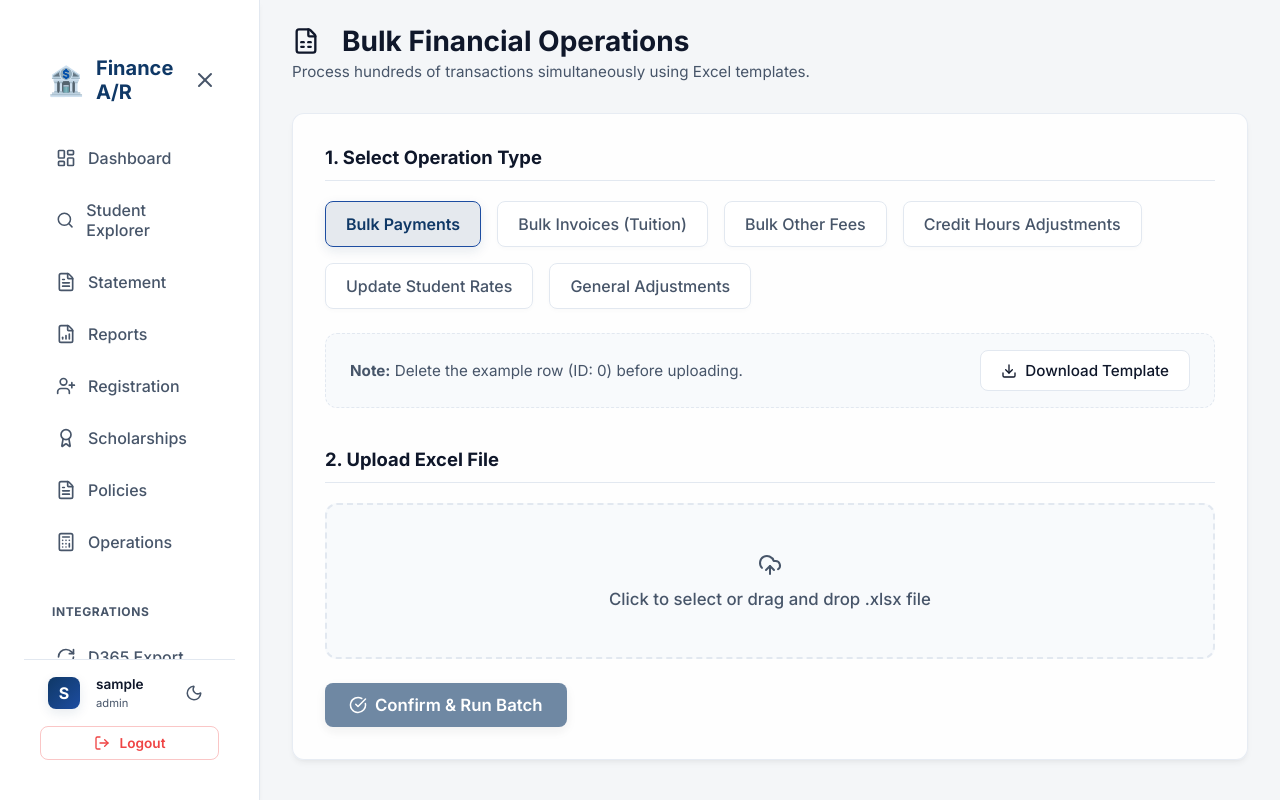
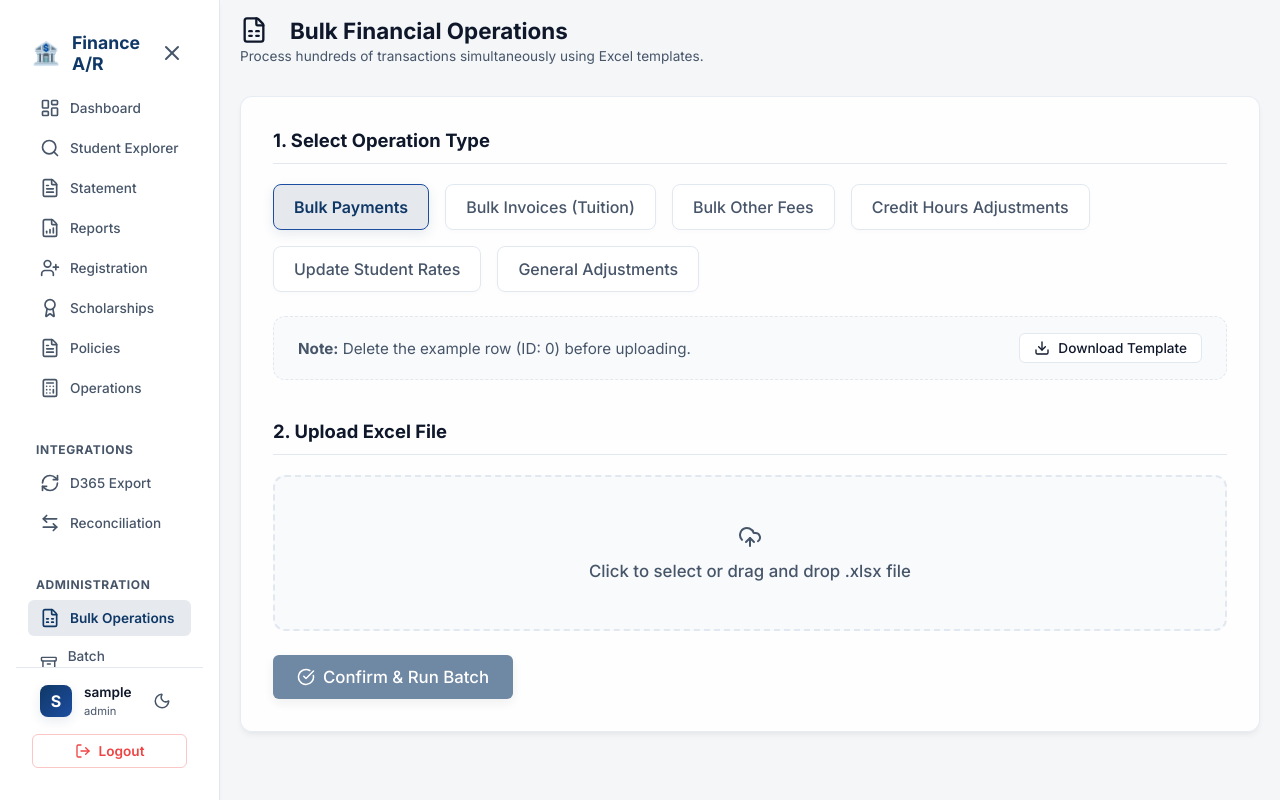
Before and after one commit to abdo326c/Finance---A-R, a React (Vite) app in the folder frontend/: page /bulk in a window 1280 px wide. Built offline with nearby package versions, Linux system fonts and the light colour scheme; sample sign-in values are in the browser's storage.

Commit message:
style: compact layout elements and reduce padding/margins across the app to improve information density

```diff
--- a/frontend/src/components/Sidebar.css
+++ b/frontend/src/components/Sidebar.css
@@ -1,5 +1,5 @@
 .sidebar {
-  width: 260px;
+  width: 220px;
   min-height: 100vh;
   display: flex;
   flex-direction: column;
@@ -16,7 +16,7 @@
 }
 
 .sidebar-header {
-  padding: 32px 24px;
+  padding: 16px;
   display: flex;
   align-items: center;
   justify-content: space-between;
@@ -24,28 +24,28 @@
 }
 
 .logo-icon {
-  font-size: 1.8rem;
+  font-size: 1.4rem;
 }
 
 .sidebar-header h2 {
-  font-size: 1.25rem;
+  font-size: 1.1rem;
   font-weight: 700;
   color: var(--primary-color);
   margin: 0;
 }
 
 .user-profile {
-  padding: 0 24px 32px;
+  padding: 0 16px 16px;
   display: flex;
   align-items: center;
-  gap: 16px;
+  gap: 12px;
   border-bottom: 1px solid var(--border-color);
-  margin-bottom: 24px;
+  margin-bottom: 16px;
 }
 
 .avatar {
-  width: 44px;
-  height: 44px;
+  width: 36px;
+  height: 36px;
   border-radius: 12px;
   background: linear-gradient(135deg, var(--primary-color), var(--primary-hover));
   color: white;
@@ -72,8 +72,8 @@
 .sidebar-nav {
   display: flex;
   flex-direction: column;
-  gap: 8px;
-  padding: 0 16px;
+  gap: 4px;
+  padding: 0 12px;
   flex: 1;
   overflow-y: auto;
 }
@@ -84,19 +84,20 @@
   color: var(--text-secondary);
   text-transform: uppercase;
   letter-spacing: 0.05em;
-  margin-bottom: 8px;
-  padding: 0 12px;
+  margin-bottom: 4px;
+  padding: 0 8px;
 }
 
 .nav-item {
   display: flex;
   align-items: center;
-  gap: 12px;
-  padding: 12px 16px;
-  border-radius: 8px;
+  gap: 10px;
+  padding: 8px 12px;
+  border-radius: 6px;
   color: var(--text-secondary);
   text-decoration: none;
   font-weight: 500;
+  font-size: 0.85rem;
   transition: var(--transition);
 }
 
@@ -112,7 +113,7 @@
 }
 
 .sidebar-footer {
-  padding: 24px;
+  padding: 16px;
   border-top: 1px solid var(--border-color);
 }
 
@@ -121,13 +122,14 @@
   display: flex;
   align-items: center;
   justify-content: center;
-  gap: 10px;
-  padding: 12px;
+  gap: 8px;
+  padding: 8px;
   background: transparent;
   border: 1px solid rgba(239, 68, 68, 0.3);
   color: var(--danger);
-  border-radius: 8px;
+  border-radius: 6px;
   font-weight: 600;
+  font-size: 0.85rem;
   cursor: pointer;
   transition: var(--transition);
 }
@@ -140,13 +142,13 @@
 /* Desktop Collapse Logic */
 .sidebar {
   transition: margin-left 0.3s ease, background 0.3s ease, border 0.3s ease;
-  width: 260px;
+  width: 220px;
   flex-shrink: 0;
 }
 
 @media (min-width: 769px) {
   .sidebar.desktop-closed {
-    margin-left: -260px;
+    margin-left: -220px;
   }
 }
 
--- a/frontend/src/index.css
+++ b/frontend/src/index.css
@@ -91,19 +91,19 @@ body {
    ========================================================================== */
 
 .page-container {
-  padding: 24px 32px;
-  max-width: 1400px;
+  padding: 16px 20px;
+  max-width: 1600px;
   margin: 0 auto;
   width: 100%;
   animation: fadeIn 0.4s ease-out forwards;
 }
 
 .page-header {
-  margin-bottom: 24px;
+  margin-bottom: 16px;
 }
 
 .page-header h1 {
-  font-size: 1.75rem;
+  font-size: 1.4rem;
   font-weight: 700;
   color: var(--text-primary);
   display: flex;
@@ -113,7 +113,7 @@ body {
 
 .page-header p {
   color: var(--text-secondary);
-  font-size: 0.95rem;
+  font-size: 0.85rem;
   margin-top: 4px;
 }
 
@@ -124,7 +124,7 @@ body {
   border: var(--glass-border);
   box-shadow: var(--glass-shadow);
   border-radius: var(--glass-radius);
-  padding: 24px;
+  padding: 16px;
   transition: var(--transition);
 }
 
@@ -132,7 +132,7 @@ body {
   background: var(--surface-color);
   border: 1px solid var(--border-color);
   border-radius: var(--glass-radius);
-  padding: 20px;
+  padding: 16px;
 }
 
 /* ==========================================================================
@@ -147,10 +147,10 @@ button {
   background-color: var(--primary-color);
   color: #ffffff; /* Always white text for primary */
   border: none;
-  padding: 10px 20px;
-  border-radius: 8px;
-  font-weight: 600;
-  font-size: 0.95rem;
+  padding: 6px 14px;
+  border-radius: 6px;
+  font-weight: 500;
+  font-size: 0.85rem;
   cursor: pointer;
   transition: var(--transition);
   display: inline-flex;
@@ -170,10 +170,10 @@ button {
   background-color: var(--surface-color);
   color: var(--text-primary);
   border: 1px solid var(--border-color);
-  padding: 10px 20px;
-  border-radius: 8px;
+  padding: 6px 14px;
+  border-radius: 6px;
   font-weight: 500;
-  font-size: 0.95rem;
+  font-size: 0.85rem;
   cursor: pointer;
   transition: var(--transition);
   display: inline-flex;
@@ -191,10 +191,10 @@ button {
   background-color: rgba(239, 68, 68, 0.1);
   color: var(--danger);
   border: 1px solid rgba(239, 68, 68, 0.2);
-  padding: 10px 20px;
-  border-radius: 8px;
+  padding: 6px 14px;
+  border-radius: 6px;
   font-weight: 500;
-  font-size: 0.95rem;
+  font-size: 0.85rem;
   cursor: pointer;
   transition: var(--transition);
   display: inline-flex;
@@ -235,15 +235,15 @@ button:disabled {
    ========================================================================== */
 
 .form-group {
-  margin-bottom: 16px;
+  margin-bottom: 12px;
 }
 
 .form-label {
   display: block;
-  font-size: 0.85rem;
+  font-size: 0.75rem;
   font-weight: 600;
   color: var(--text-secondary);
-  margin-bottom: 6px;
+  margin-bottom: 4px;
   text-transform: uppercase;
   letter-spacing: 0.05em;
 }
@@ -256,12 +256,12 @@ input[type="date"],
 select,
 textarea {
   width: 100%;
-  padding: 10px 14px;
-  border-radius: 8px;
+  padding: 6px 10px;
+  border-radius: 6px;
   border: 1px solid var(--border-color);
   background: var(--surface-color);
   color: var(--text-primary);
-  font-size: 0.95rem;
+  font-size: 0.85rem;
   transition: var(--transition);
   outline: none;
   font-family: inherit;
@@ -387,6 +387,11 @@ input[type="number"]::-webkit-outer-spin-button {
   font-size: 0.8rem;
 }
 
+.react-data-table-custom .rdt_TableCell {
+  padding: 8px 12px !important;
+  font-size: 0.85rem !important;
+}
+
 .react-data-table-custom .rdt_TableRow {
   background: transparent !important;
   color: var(--text-primary) !important;
--- a/frontend/src/pages/Operations.css
+++ b/frontend/src/pages/Operations.css
@@ -1,5 +1,5 @@
 .operations-container {
-  padding: 32px;
+  padding: 16px;
   width: 100%;
   max-width: 100%;
   height: 100%;
@@ -10,14 +10,14 @@
 .operations-layout {
   display: grid;
   grid-template-columns: 1fr 1fr;
-  gap: 32px;
+  gap: 16px;
   flex: 1;
   min-height: 0;
-  margin-top: 24px;
+  margin-top: 16px;
 }
 
 .operations-form-section {
-  padding: 32px;
+  padding: 16px;
   overflow-y: auto;
   /* Custom scrollbar */
   scrollbar-width: thin;
@@ -25,7 +25,7 @@
 }
 
 .operations-sandbox-section {
-  padding: 32px;
+  padding: 16px;
   display: flex;
   flex-direction: column;
   overflow-y: auto;
@@ -38,8 +38,8 @@
 
 .form-row {
   display: flex;
-  gap: 16px;
-  margin-bottom: 16px;
+  gap: 12px;
+  margin-bottom: 12px;
 }
 
 .flex-1 { flex: 1; }
@@ -116,8 +116,8 @@
 }
 
 .flash-message {
-  margin-top: 20px;
-  padding: 16px;
+  margin-top: 12px;
+  padding: 12px 16px;
   border-radius: 8px;
   display: flex;
   align-items: center;
@@ -180,7 +180,7 @@
   color: var(--text-secondary);
   font-size: 1.1rem;
   text-align: center;
-  padding: 40px;
+  padding: 24px;
   border: 1px dashed var(--border-color);
   border-radius: 8px;
   background: var(--surface-hover);
@@ -209,9 +209,9 @@
   gap: 16px;
   background: rgba(16, 185, 129, 0.05);
   border: 1px solid rgba(16, 185, 129, 0.2);
-  padding: 20px;
+  padding: 16px;
   border-radius: 12px;
-  margin-bottom: 24px;
+  margin-bottom: 16px;
 }
 
 .student-info h3 {
@@ -236,9 +236,9 @@
 }
 
 .sandbox-card {
-  padding: 24px;
-  border-radius: 12px;
-  margin-bottom: 16px;
+  padding: 16px;
+  border-radius: 8px;
+  margin-bottom: 12px;
   animation: slide-up 0.3s ease-out;
 }
 
--- a/frontend/src/pages/StudentExplorer.tsx
+++ b/frontend/src/pages/StudentExplorer.tsx
@@ -129,16 +129,15 @@ export default function StudentExplorer() {
       <div className="glass-panel" style={{ padding: '24px', marginBottom: '24px', position: 'relative', zIndex: 50 }}>
         <div className="form-group" style={{ marginBottom: 0 }}>
           <label>Search Student ID, Name, or Email</label>
-          <div style={{ display: 'flex', gap: '10px' }}>
+          <form onSubmit={e => { e.preventDefault(); handleSearch(); }} style={{ display: 'flex', gap: '10px' }}>
             <input
               type="text"
               value={searchQuery}
               onChange={e => setSearchQuery(e.target.value)}
-              onKeyDown={e => e.key === 'Enter' && handleSearch()}
               placeholder="e.g. 211001234, 'Ahmed', or email@nu.edu.eg"
             />
-            <button className="btn-primary" onClick={handleSearch}>Search</button>
-          </div>
+            <button type="submit" className="btn-primary">Search</button>
+          </form>
         </div>
 
         {searchResults.length > 0 && (
```
